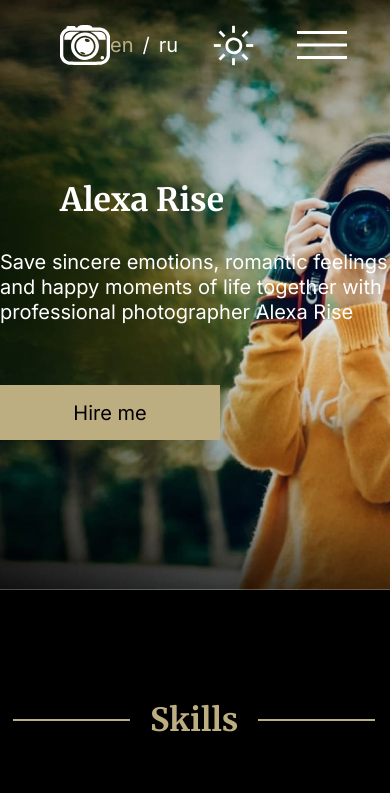
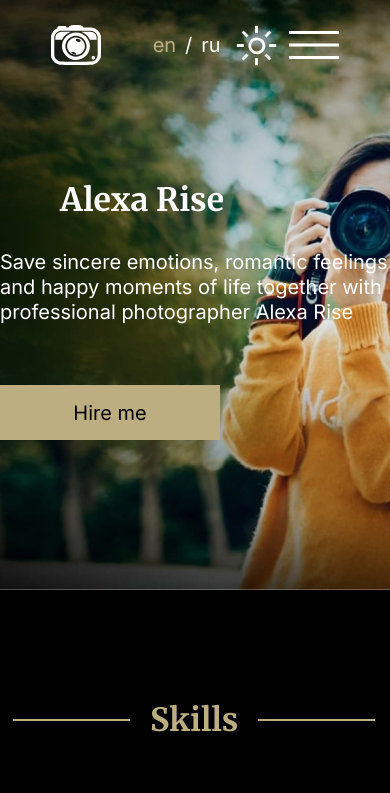
Before and after one commit to nikprosto/RSS, a plain HTML site: page portfolio/index.html in a window 390 px wide. Shown: the top 793 px of the page. Drawn offline with Linux system fonts and the light colour scheme.

Commit message:
fix: fix horizontal scroll on mobile

```diff
--- a/portfolio/style.css
+++ b/portfolio/style.css
@@ -48,6 +48,12 @@ body.lock {
         margin-top: 20px;
         margin-left: 60px;
         margin-bottom: 20px;
+    }
+}
+
+@media (max-width: 450px) {
+    .logo {
+        margin-left: auto;
     }
 }
 
@@ -113,6 +119,13 @@ body.lock {
     align-items: center;
     margin-left: 30px;
     margin-right: 21px;
+}
+
+@media (max-width: 450px) {
+    .theme-toggle {
+        margin-left: 10px;
+        margin-right: 10px;
+    }
 }
 
 .sun.off {
@@ -235,12 +248,28 @@ body.lock {
     }
 }
 
+@media (max-width: 450px) {
+    .menu-icon {
+        margin-left: auto;
+        margin-right: auto;
+    }
+}
+
 .header {
     background: url(assets/img/backgroung.jpg);
     background-repeat: no-repeat;
     background-position: center 0;
     height: 90px;
     display: flex;
+}
+
+@media (max-width: 768px) {
+    .header {
+        background: url(assets/img/bg768.jpg);
+        background-repeat: no-repeat;
+        background-position: center 0;
+        height: 90px;
+    }
 }
 
 .header-container {
@@ -250,12 +279,10 @@ body.lock {
     margin-right: 19px;
 }
 
-@media (max-width: 768px) {
-    .header {
-        background: url(assets/img/bg768.jpg);
-        background-repeat: no-repeat;
-        background-position: center 0;
-        height: 90px;
+@media (max-width: 450px) {
+    .header-container {
+        margin-left: auto;
+        margin-right: auto;
     }
 }
 
```
